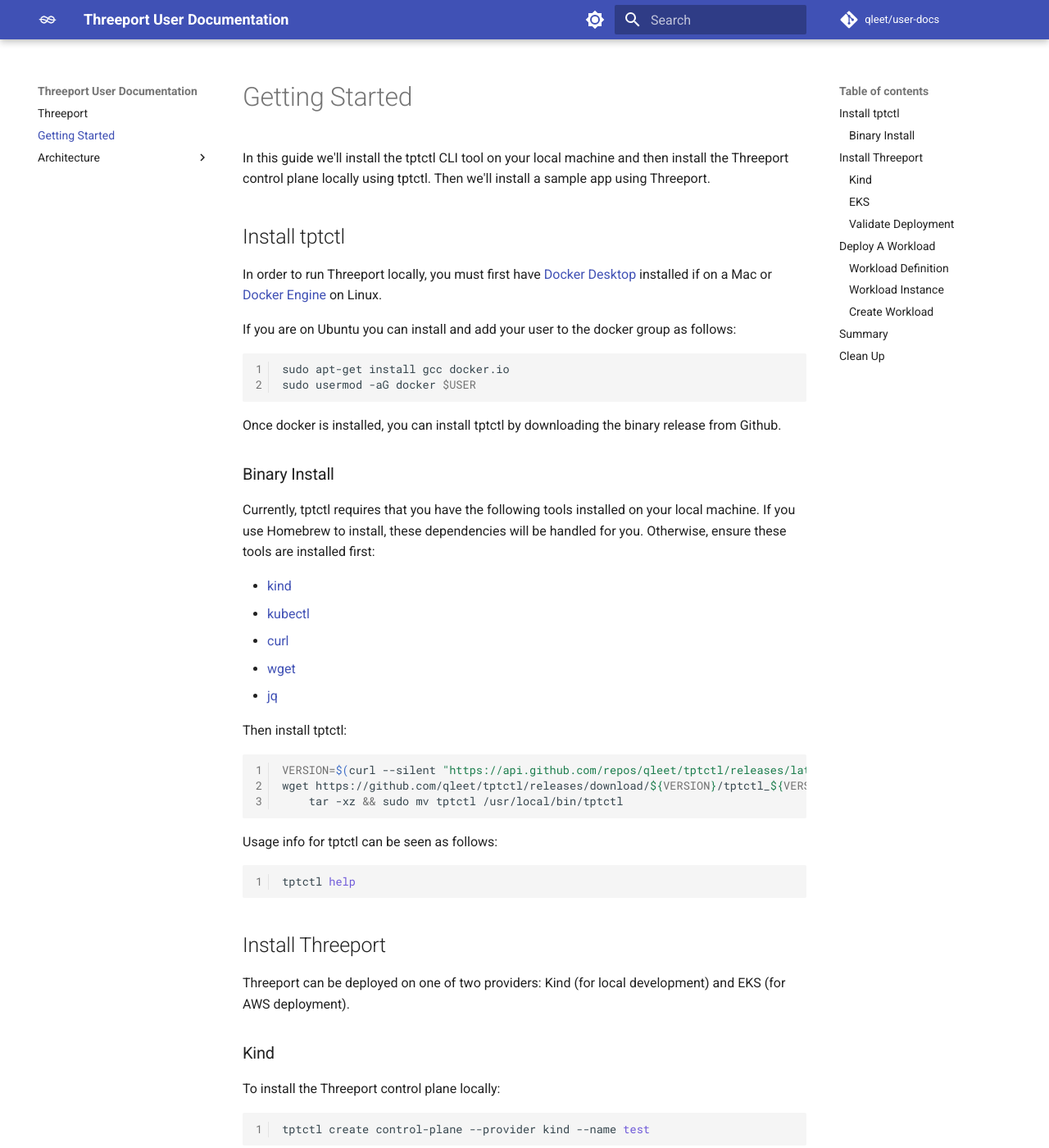
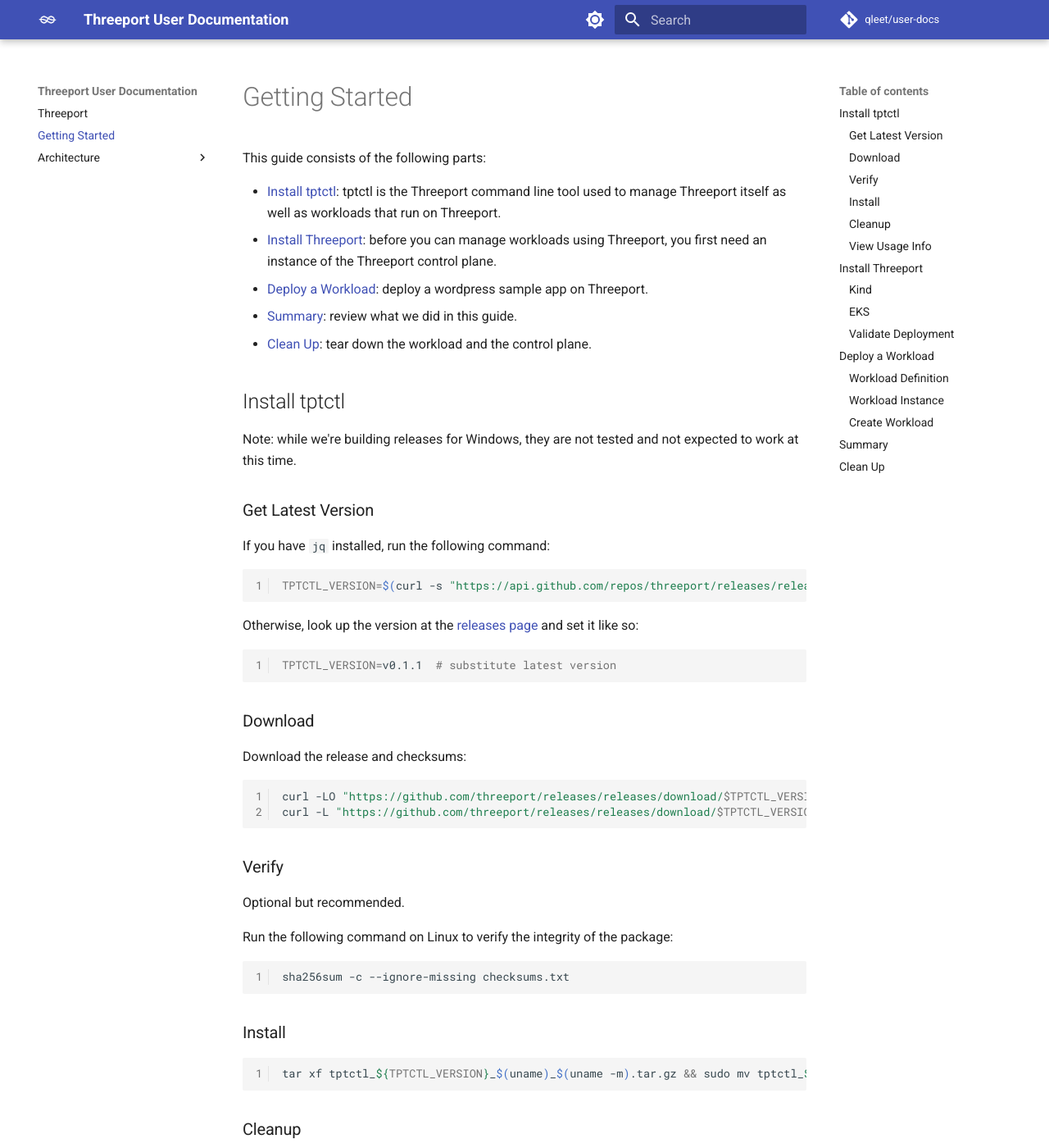
Before and after one commit to qleet/user-docs, an MkDocs documentation site: the page built from docs/getting-started.md, in a window 1280 px wide and 1400 px high. Shown: the whole window at 82% size. Built offline with MkDocs 1.6.1 and Material for MkDocs 9.7.7, drawn with Linux system fonts in a browser that asks for light colours; comment, search, counter and statistics services are not loaded; some of the changed text lies outside the part shown.

Commit message:
docs: add updates to getting started guide
Signed-off-by: Rich Lander <lander2k2@protonmail.com>

````diff
--- a/docs/getting-started.md
+++ b/docs/getting-started.md
@@ -1,10 +1,87 @@
 # Getting Started
 
-In this guide we'll install the tptctl CLI tool on your local machine and then
-install the Threeport control plane locally using tptctl.  Then we'll install a
-sample app using Threeport.
+This guide consists of the following parts:
+
+* [Install tptctl](#install-tptctl): tptctl is the Threeport command line tool
+  used to manage Threeport itself as well as workloads that run on Threeport.
+* [Install Threeport](#install-threeport): before you can manage workloads using
+  Threeport, you first need an instance of the Threeport control plane.
+* [Deploy a Workload](#deploy-a-workload): deploy a wordpress sample app on
+  Threeport.
+* [Summary](#summary): review what we did in this guide.
+* [Clean Up](#clean-up): tear down the workload and the control plane.
 
 ## Install tptctl
+
+Note: while we're building releases for Windows, they are not tested and not
+expected to work at this time.
+
+### Get Latest Version
+
+If you have `jq` installed, run the following command:
+
+```bash
+TPTCTL_VERSION=$(curl -s "https://api.github.com/repos/threeport/releases/releases/latest" | jq '.tag_name' -r)
+```
+
+Otherwise, look up the version at the [releases
+page](https://github.com/threeport/releases/releases) and set it like so:
+
+```bash
+TPTCTL_VERSION=v0.1.1  # substitute latest version
+```
+
+### Download
+
+Download the release and checksums:
+```bash
+curl -LO "https://github.com/threeport/releases/releases/download/$TPTCTL_VERSION/tptctl_${TPTCTL_VERSION}_$(uname)_$(uname -m).tar.gz"
+curl -L "https://github.com/threeport/releases/releases/download/$TPTCTL_VERSION/checksums.txt" > checksums.txt
+```
+
+### Verify
+
+Optional but recommended.
+
+Run the following command on Linux to verify the integrity of the package:
+
+```bash
+sha256sum -c --ignore-missing checksums.txt
+```
+
+### Install
+
+```bash
+tar xf tptctl_${TPTCTL_VERSION}_$(uname)_$(uname -m).tar.gz && sudo mv tptctl_${TPTCTL_VERSION}_$(uname)_$(uname -m)/tptctl /usr/local/bin
+```
+
+### Cleanup
+
+```bash
+rm checksums.txt tptctl_${TPTCTL_VERSION}_$(uname)_$(uname -m).tar.gz && rm -rf tptctl_${TPTCTL_VERSION}_$(uname)_$(uname -m)
+```
+
+### View Usage Info
+
+```bash
+tptctl help
+```
+
+## Install Threeport
+
+The Threeport control plane itself runs on Kubernetes.  Currently, it can be
+deployed on one of two providers:
+
+* [Kind](https://kind.sigs.k8s.io/): this will run Kubernetes in docker
+  containers on your local machine and install Threeport there.  It requires you
+  have docker installed on your machine.  This is useful for testing out
+  Threeport and getting an idea of how it works.
+* [AWS Elastic Kubernetes Service](https://aws.amazon.com/eks/): this will spin
+  up a Kubernetes cluter in AWS and intall Threeport there.  It requires you
+  have an AWS account and API keys.  This is useful for testing Threeport on a
+  remote cloud provider.
+
+### Kind
 
 In order to run Threeport locally, you must first have [Docker
 Desktop](https://docs.docker.com/desktop/install/mac-install/) installed if on a
@@ -18,45 +95,13 @@
 sudo usermod -aG docker $USER
 ```
 
-Once docker is installed, you can install tptctl by downloading the binary release from Github.
-
-### Binary Install
-
-Currently, tptctl requires that you have the following tools installed on your
-local machine.  If you use Homebrew to install, these dependencies will be
-handled for you.  Otherwise, ensure these tools are installed first:
-
-* [kind](https://kind.sigs.k8s.io/docs/user/quick-start/#installation)
-* [kubectl](https://kubernetes.io/docs/tasks/tools/#kubectl)
-* [curl](https://help.ubidots.com/en/articles/2165289-learn-how-to-install-run-curl-on-windows-macosx-linux)
-* [wget](https://www.gnu.org/software/wget/)
-* [jq](https://github.com/stedolan/jq/wiki/Installation)
-
-Then install tptctl:
-
-```bash
-VERSION=$(curl --silent "https://api.github.com/repos/qleet/tptctl/releases/latest" | jq '.tag_name' -r)
-wget https://github.com/qleet/tptctl/releases/download/${VERSION}/tptctl_${VERSION}_$(echo $(uname))_$(uname -m).tar.gz -O - |\
-    tar -xz && sudo mv tptctl /usr/local/bin/tptctl
-```
-
-Usage info for tptctl can be seen as follows:
-
-```bash
-tptctl help
-```
-
-## Install Threeport
-
-Threeport can be deployed on one of two providers: Kind (for local development) and EKS
-(for AWS deployment).
-
-### Kind
 To install the Threeport control plane locally:
 
 ```bash
 tptctl create control-plane --provider kind --name test
 ```
+
+It will take a few minutes for this process to complete.
 
 This will create a local kind Kubernetes cluster and install all of the control
 plane components.  It will also register the same kind cluster as the default
@@ -64,29 +109,57 @@
 
 ### EKS
 
-This section assumes you already have AWS credentials configured on your local machine
-with a profile named "threeport".  Follow their
+This section assumes you already have AWS account and credentials configured on
+your local machine with a profile named "default".  Follow their
 [quickstart page](https://docs.aws.amazon.com/cli/latest/userguide/getting-started-quickstart.html)
 for steps on how to do this.
+
+Note: if you have the `~/.aws/config` and `~/.aws/credentials` files on your
+filesystem, you're likely already set up.
+
+You also will need your AWS account ID.  It can be found in the AWS console.
+Log in to AWS and look a the top-right of the console.  It will say something like
+`username @ 1111-2222-3333`.  The 12 digit number (without dashes) is your account ID.
 
 With credentials configured, run the following to install the Threeport control plane in EKS:
 
 ```bash
-tptctl create control-plane --provider eks --aws-config-profile threeport --name test
+tptctl create control-plane \
+    --provider eks \
+    --provider-account-id [your AWS account number] \
+    --name test
 ```
 
-This will create a remote EKS Kubernetes cluster and install all of the control plane
+This process will usually take 10-15 minutes.  It can take even longer on some
+AWS accounts.  You will see ouput as AWS resources are created.
+
+It will create a remote EKS Kubernetes cluster and install all of the control plane
 components.  It will also register the same EKS cluster as the default compute space
 cluster for tenant workloads.
 
+Note: if you would like to use `kubectl` against the cluter where Threeport is
+running and you have the `aws` CLI installed you can update your kubeconfig
+with:
+
+```bash
+aws eks update-kubeconfig --name threeport-test
+```
+
 ### Validate Deployment
-To view the pods that constitute the Threeport control plane:
+
+If you have `kubectl` installed and wish to view the pods that constitute the
+Threeport control plane:
 
 ```bash
 kubectl get pods -n threeport-control-plane
 ```
 
-## Deploy A Workload
+Note: if you notice any pods crashlooping, give them a few minutes.  The
+workload controller depends on the API server which, in turn, depends on the
+database and message broker.  Each component will come up when once its dependencies
+are running.
+
+## Deploy a Workload
 
 To deploy a workload using Threeport, you minimally need to create two API objects: a
 `WorkloadDefinition` and a `WorkloadInstance`.  We can create both resources with a single
@@ -123,12 +196,14 @@
 instance of Wordpress.
 
 ### Workload Instance
+
 The `WorkloadInstance` refers to the workload definition and actually deploys
 the instance of the workload.  It also refers to the cluster which is set up as
 the default when we created Threeport above.
 
 
 ### Create Workload
+
 We can now create the workload as follows:
 
 ```bash
@@ -159,7 +234,8 @@
 kubectl get pods -l app.kubernetes.io/instance=getting-started -n $NAMESPACE
 ```
 
-You can now visit the Wordpress application by forwarding a local port to it with this command:
+If using the kind provider, you can now visit the Wordpress application by
+forwarding a local port to it with this command:
 
 ```bash
 kubectl port-forward svc/getting-started-wordpress 8080:80 -n $NAMESPACE
@@ -167,6 +243,14 @@
 
 Now visit the app [here](http://localhost:8080).  It will display the welcome screen of
 the Wordpress application.
+
+If using the kind provider, you can get the AWS hostname using this command:
+
+```bash
+kubectl get svc getting-started-wordpress -o=jsonpath='{.status.loadBalancer.ingress[0].hostname}'
+```
+
+Copy-paste that hostname into your browser to see the Wordprss app.
 
 ## Summary
 
@@ -176,12 +260,28 @@
 ![Threeport Getting Started](img/ThreeportGettingStartedWordpress.png)
 
 When we installed Threeport using `tptctl create threeport` we created a new
-control plane on a local kind Kubernetes cluster.
+control plane on a new Kubernetes cluster.
 
 When we installed the sample app using `tptctl create workload` we called the API to
 create the two workload objects: a definition and an instance.  The reconciliation for
 these objects was carried out by the workload controller which created the necessary
 Kubernetes resources via the Kubernetes control plane.
+
+While this approach doesn't provide any special outcomes that you could not have
+achieved with other tools, it does do something unique under the hood: it
+manages Kubernetes workloads using a workload abstraction and piece of software:
+the workload controller.  This enables many benefits that will be in upcoming
+releases:
+
+* Support Service Depenendency Management: Installing and configuring support
+  services such as ingress, TLS termination, DNS management and more.
+* Cloud Provider Service Dependency Management: Calling cloud providers on your
+  behalf to spin up managed services such as S3 and RDS that your app relies on.
+* Runtime Dependency Management: If you need to run your workload in a new
+  region or on a different cloud provider, Threeport can manage those
+  dependencies at runtime with the intelligence of a software controller (as
+  opposed to configs that are rendered with templates or overlays using
+  human-defined environment-specific values.
 
 ## Clean Up
 
@@ -193,7 +293,7 @@
 To uninstall the Threeport control plane locally:
 
 ```bash
-tptctl delete threeport -n test
+tptctl delete control-plane -n test
 ```
 
 Remove the test configs from you filesystem:
````
